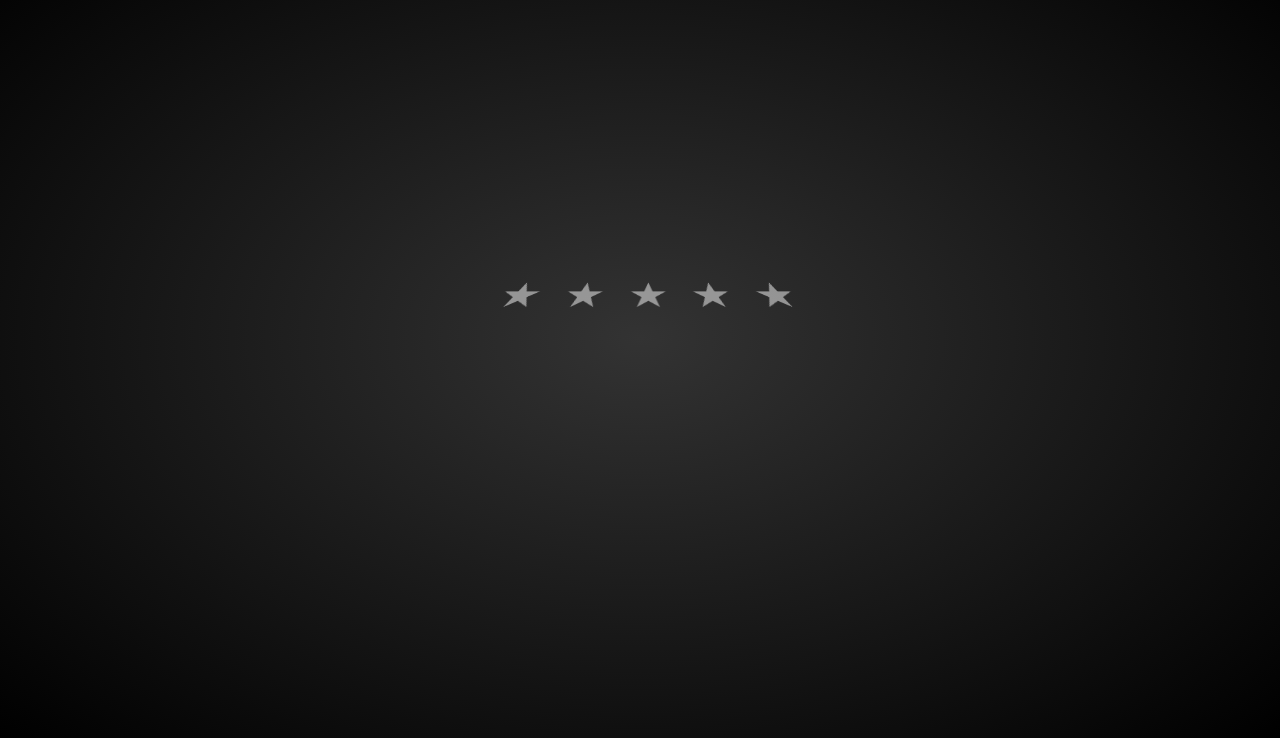
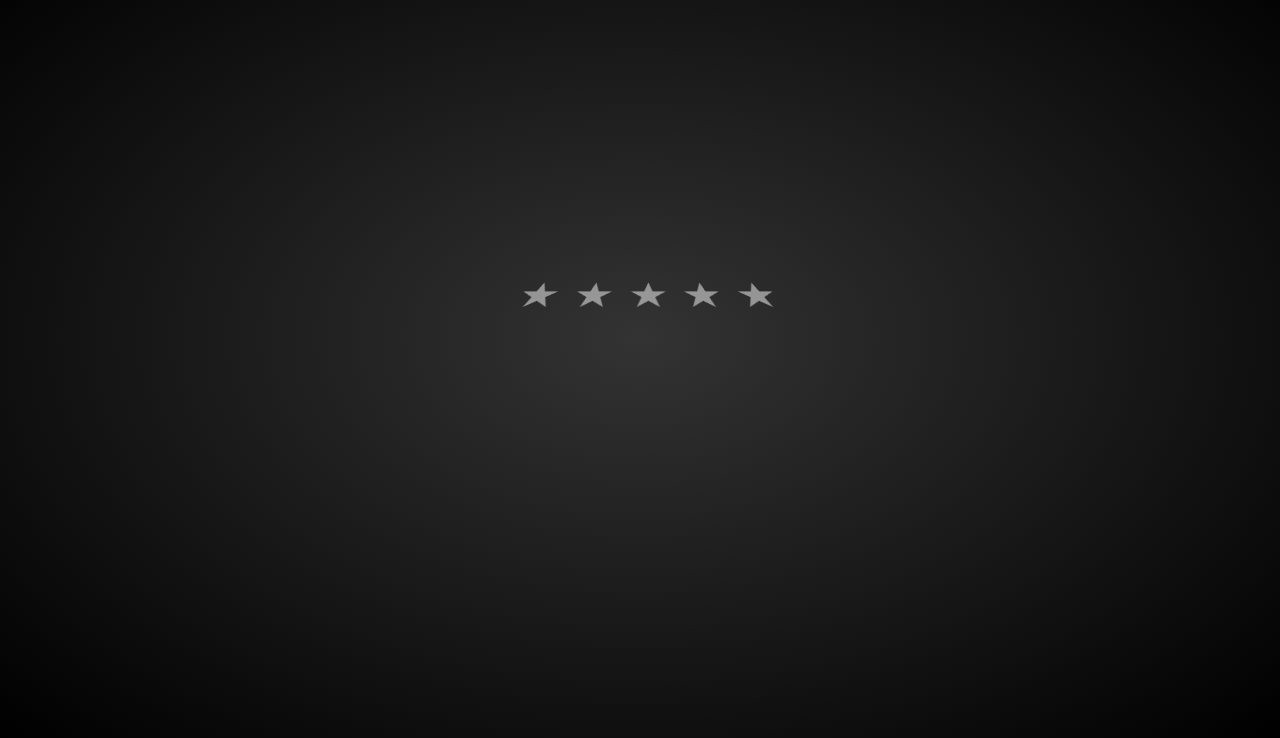
Before and after one commit to jayceazua/starRatingFeature, a website: page public/index.html in a window 1280 px wide. Shown: the part 62-800 px from the top of the page. Drawn offline with Linux system fonts and the light colour scheme.

Commit message:
cleaned css

```diff
--- a/public/css/starFeature.css
+++ b/public/css/starFeature.css
@@ -17,7 +17,7 @@ html {
 #rating span {
   cursor: pointer;
   font-size: 50px;
-  padding: 0 10px;
+  padding: 0 5px;
   color: #fff;
   opacity: .5;
   transition: all 150ms;
@@ -33,7 +33,7 @@ html {
   text-shadow: 0 0 30px #ffc;
 }
 
-a {
+#rating span a {
    color: inherit;
    text-decoration: none;
  }
```
